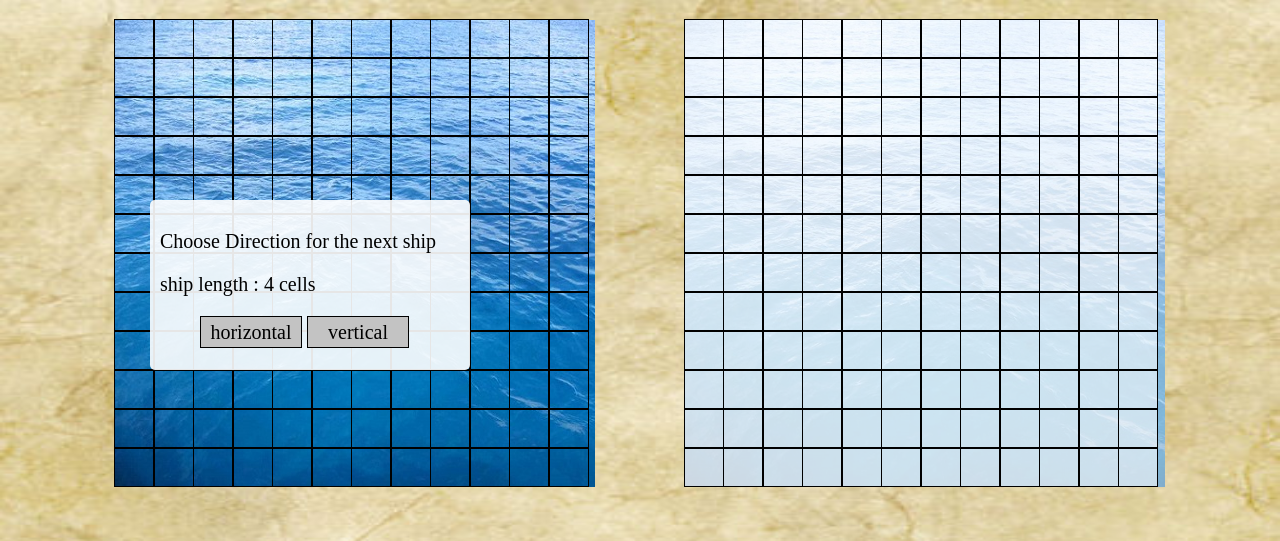
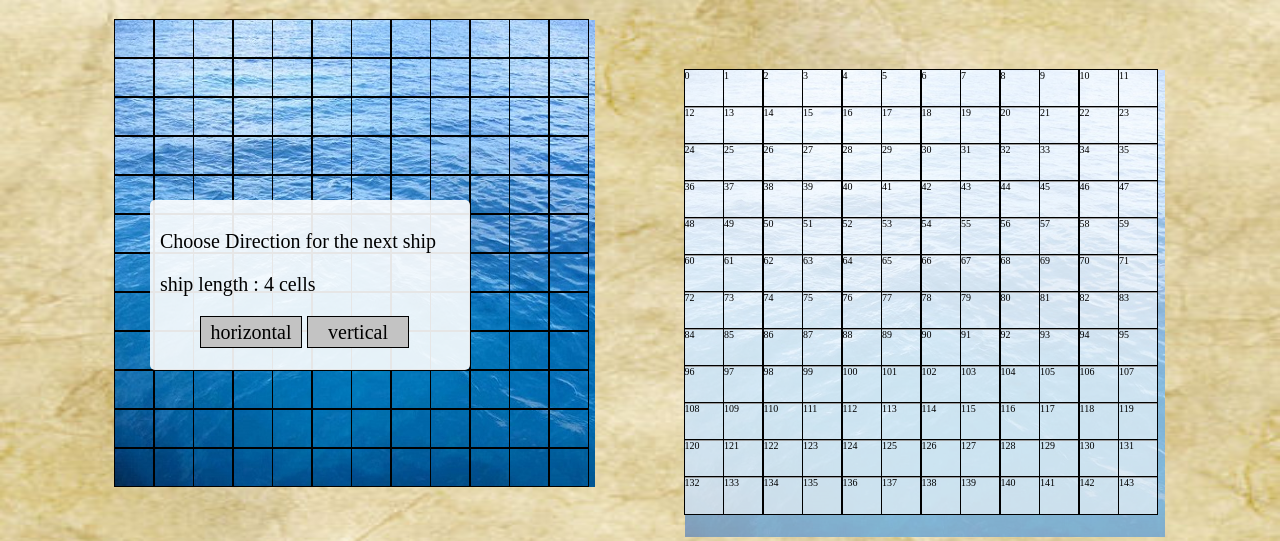
Before and after one commit to Jazastry/ButtonFunray-teamwork, a plain HTML site: page BattleShips-Main/index.html in a window 1280 px wide. Shown: the top 541 px of the page. Drawn offline with Linux system fonts and the light colour scheme.

Commit message:
Sole logic on Comp Field.

```diff
--- a/BattleShips-Main/index.html
+++ b/BattleShips-Main/index.html
@@ -8,7 +8,7 @@
         <link rel="stylesheet" href="css/score.css">
     </head>
     <body onload="createPlayFields()">
-    <div id='wrapper'>
+    <div id="wrapper">
         <div id='field1' onclick="myFunction(event)">
           <div id="0"></div>
            <div id="1"></div>
@@ -156,150 +156,150 @@
            <div id="143"></div>
         </div>
         <div id='field2'>
-           <div id="0a"></div>
-           <div id="1a"></div>
-           <div id="2a"></div>
-           <div id="3a"></div>
-           <div id="4a"></div>
-           <div id="5a"></div>
-           <div id="6a"></div>
-           <div id="7a"></div>
-           <div id="8a"></div>
-           <div id="9a"></div>
-           <div id="10a"></div>
-           <div id="11a"></div>
-           <div id="12a"></div>
-           <div id="13a"></div>
-           <div id="14a"></div>
-           <div id="15a"></div>
-           <div id="16a"></div>
-           <div id="17a"></div>
-           <div id="18a"></div>
-           <div id="19a"></div>
-           <div id="20a"></div>
-           <div id="21a"></div>
-           <div id="22a"></div>
-           <div id="23a"></div>
-           <div id="24a"></div>
-           <div id="25a"></div>
-           <div id="26a"></div>
-           <div id="27a"></div>
-           <div id="28a"></div>
-           <div id="29a"></div>
-           <div id="30a"></div>
-           <div id="31a"></div>
-           <div id="32a"></div>
-           <div id="33a"></div>
-           <div id="34a"></div>
-           <div id="35a"></div>
-           <div id="36a"></div>
-           <div id="37a"></div>
-           <div id="38a"></div>
-           <div id="39a"></div>
-           <div id="40a"></div>
-           <div id="41a"></div>
-           <div id="42a"></div>
-           <div id="43a"></div>
-           <div id="44a"></div>
-           <div id="45a"></div>
-           <div id="46a"></div>
-           <div id="47a"></div>
-           <div id="48a"></div>
-           <div id="49a"></div>
-           <div id="50a"></div>
-           <div id="51a"></div>
-           <div id="52a"></div>
-           <div id="53a"></div>
-           <div id="54a"></div>
-           <div id="55a"></div>
-           <div id="56a"></div>
-           <div id="57a"></div>
-           <div id="58a"></div>
-           <div id="59a"></div>
-           <div id="60a"></div>
-           <div id="61a"></div>
-           <div id="62a"></div>
-           <div id="63a"></div>
-           <div id="64a"></div>
-           <div id="65a"></div>
-           <div id="66a"></div>
-           <div id="67a"></div>
-           <div id="68a"></div>
-           <div id="69a"></div>
-           <div id="70a"></div>
-           <div id="71a"></div>
-           <div id="72a"></div>
-           <div id="73a"></div>
-           <div id="74a"></div>
-           <div id="75a"></div>
-           <div id="76a"></div>
-           <div id="77a"></div>
-           <div id="78a"></div>
-           <div id="79a"></div>
-           <div id="80a"></div>
-           <div id="81a"></div>
-           <div id="82a"></div>
-           <div id="83a"></div>
-           <div id="84a"></div>
-           <div id="85a"></div>
-           <div id="86a"></div>
-           <div id="87a"></div>
-           <div id="88a"></div>
-           <div id="89a"></div>
-           <div id="90a"></div>
-           <div id="91a"></div>
-           <div id="92a"></div>
-           <div id="93a"></div>
-           <div id="94a"></div>
-           <div id="95a"></div>
-           <div id="96a"></div>
-           <div id="97a"></div>
-           <div id="98a"></div>
-           <div id="99a"></div>
-           <div id="100a"></div>
-           <div id="101a"></div>
-           <div id="102a"></div>
-           <div id="103a"></div>
-           <div id="104a"></div>
-           <div id="105a"></div>
-           <div id="106a"></div>
-           <div id="107a"></div>
-           <div id="108a"></div>
-           <div id="109a"></div>
-           <div id="110a"></div>
-           <div id="111a"></div>
-           <div id="112a"></div>
-           <div id="113a"></div>
-           <div id="114a"></div>
-           <div id="115a"></div>
-           <div id="116a"></div>
-           <div id="117a"></div>
-           <div id="118a"></div>
-           <div id="119a"></div>
-           <div id="120a"></div>
-           <div id="121a"></div>
-           <div id="122a"></div>
-           <div id="123a"></div>
-           <div id="124a"></div>
-           <div id="125a"></div>
-           <div id="126a"></div>
-           <div id="127a"></div>
-           <div id="128a"></div>
-           <div id="129a"></div>
-           <div id="130a"></div>
-           <div id="131a"></div>
-           <div id="132a"></div>
-           <div id="133a"></div>
-           <div id="134a"></div>
-           <div id="135a"></div>
-           <div id="136a"></div>
-           <div id="137a"></div>
-           <div id="138a"></div>
-           <div id="139a"></div>
-           <div id="140a"></div>
-           <div id="141a"></div>
-           <div id="142a"></div>
-           <div id="143a"></div>
+           <div id="0a">0</div>
+           <div id="1a">1</div>
+           <div id="2a">2</div>
+           <div id="3a">3</div>
+           <div id="4a">4</div>
+           <div id="5a">5</div>
+           <div id="6a">6</div>
+           <div id="7a">7</div>
+           <div id="8a">8</div>
+           <div id="9a">9</div>
+           <div id="10a">10</div>
+           <div id="11a">11</div>
+           <div id="12a">12</div>
+           <div id="13a">13</div>
+           <div id="14a">14</div>
+           <div id="15a">15</div>
+           <div id="16a">16</div>
+           <div id="17a">17</div>
+           <div id="18a">18</div>
+           <div id="19a">19</div>
+           <div id="20a">20</div>
+           <div id="21a">21</div>
+           <div id="22a">22</div>
+           <div id="23a">23</div>
+           <div id="24a">24</div>
+           <div id="25a">25</div>
+           <div id="26a">26</div>
+           <div id="27a">27</div>
+           <div id="28a">28</div>
+           <div id="29a">29</div>
+           <div id="30a">30</div>
+           <div id="31a">31</div>
+           <div id="32a">32</div>
+           <div id="33a">33</div>
+           <div id="34a">34</div>
+           <div id="35a">35</div>
+           <div id="36a">36</div>
+           <div id="37a">37</div>
+           <div id="38a">38</div>
+           <div id="39a">39</div>
+           <div id="40a">40</div>
+           <div id="41a">41</div>
+           <div id="42a">42</div>
+           <div id="43a">43</div>
+           <div id="44a">44</div>
+           <div id="45a">45</div>
+           <div id="46a">46</div>
+           <div id="47a">47</div>
+           <div id="48a">48</div>
+           <div id="49a">49</div>
+           <div id="50a">50</div>
+           <div id="51a">51</div>
+           <div id="52a">52</div>
+           <div id="53a">53</div>
+           <div id="54a">54</div>
+           <div id="55a">55</div>
+           <div id="56a">56</div>
+           <div id="57a">57</div>
+           <div id="58a">58</div>
+           <div id="59a">59</div>
+           <div id="60a">60</div>
+           <div id="61a">61</div>
+           <div id="62a">62</div>
+           <div id="63a">63</div>
+           <div id="64a">64</div>
+           <div id="65a">65</div>
+           <div id="66a">66</div>
+           <div id="67a">67</div>
+           <div id="68a">68</div>
+           <div id="69a">69</div>
+           <div id="70a">70</div>
+           <div id="71a">71</div>
+           <div id="72a">72</div>
+           <div id="73a">73</div>
+           <div id="74a">74</div>
+           <div id="75a">75</div>
+           <div id="76a">76</div>
+           <div id="77a">77</div>
+           <div id="78a">78</div>
+           <div id="79a">79</div>
+           <div id="80a">80</div>
+           <div id="81a">81</div>
+           <div id="82a">82</div>
+           <div id="83a">83</div>
+           <div id="84a">84</div>
+           <div id="85a">85</div>
+           <div id="86a">86</div>
+           <div id="87a">87</div>
+           <div id="88a">88</div>
+           <div id="89a">89</div>
+           <div id="90a">90</div>
+           <div id="91a">91</div>
+           <div id="92a">92</div>
+           <div id="93a">93</div>
+           <div id="94a">94</div>
+           <div id="95a">95</div>
+           <div id="96a">96</div>
+           <div id="97a">97</div>
+           <div id="98a">98</div>
+           <div id="99a">99</div>
+           <div id="100a">100</div>
+           <div id="101a">101</div>
+           <div id="102a">102</div>
+           <div id="103a">103</div>
+           <div id="104a">104</div>
+           <div id="105a">105</div>
+           <div id="106a">106</div>
+           <div id="107a">107</div>
+           <div id="108a">108</div>
+           <div id="109a">109</div>
+           <div id="110a">110</div>
+           <div id="111a">111</div>
+           <div id="112a">112</div>
+           <div id="113a">113</div>
+           <div id="114a">114</div>
+           <div id="115a">115</div>
+           <div id="116a">116</div>
+           <div id="117a">117</div>
+           <div id="118a">118</div>
+           <div id="119a">119</div>
+           <div id="120a">120</div>
+           <div id="121a">121</div>
+           <div id="122a">122</div>
+           <div id="123a">123</div>
+           <div id="124a">124</div>
+           <div id="125a">125</div>
+           <div id="126a">126</div>
+           <div id="127a">127</div>
+           <div id="128a">128</div>
+           <div id="129a">129</div>
+           <div id="130a">130</div>
+           <div id="131a">131</div>
+           <div id="132a">132</div>
+           <div id="133a">133</div>
+           <div id="134a">134</div>
+           <div id="135a">135</div>
+           <div id="136a">136</div>
+           <div id="137a">137</div>
+           <div id="138a">138</div>
+           <div id="139a">139</div>
+           <div id="140a">140</div>
+           <div id="141a">141</div>
+           <div id="142a">142</div>
+           <div id="143a">143</div>
         </div>
         <div id="bomber"></div>
         <div id="cover"></div>
--- a/BattleShips-Main/js/main.js
+++ b/BattleShips-Main/js/main.js
@@ -46,7 +46,6 @@ function myFunction(e) {
 function checkForMistakes(cl) {
 
 	var right;
-
 
 	if(playerShipOrientation == 0) {
 
@@ -225,6 +224,7 @@ function createPlayFields() {
 function initialPLayerField(){
 
 	if (counter == 0) {
+
 		for (var i = 0; i < 144; i++) {
 
 			playerField[i] = 0;
@@ -356,6 +356,21 @@ function computerFieldCreation() {
 
 
 }
+
+function initialCompField() {
+
+    for (var i = 0; i < 144; i++) {
+
+        computerField[i] = 0;
+    };
+
+    var initialCompShipsDirection = Math.floor(((Math.random() * 10) +1) % 2);
+
+    for (var i = 0; i < playerShips.length ; i++) {
+
+
+    };
+}
 //scoreboard  func
 // document.getElementById('player1').value = player1score + " / " + 20;
 // document.getElementById('player2').value = player2score + " / " + 20;
```
